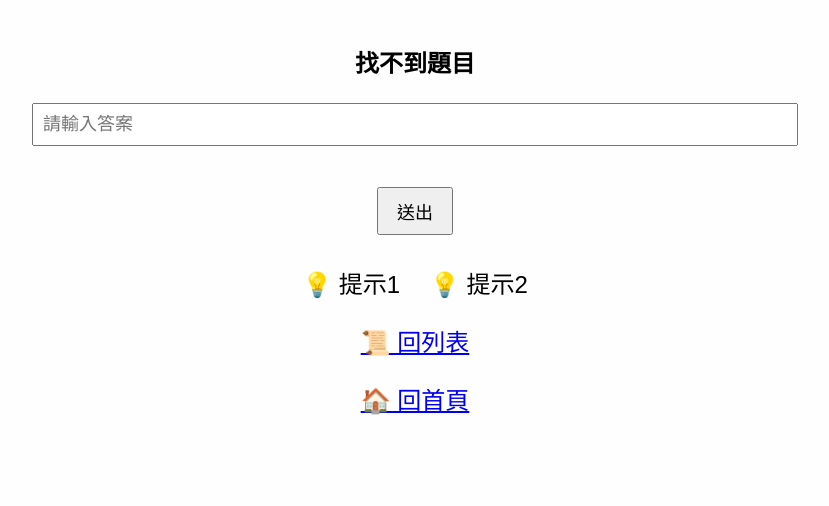
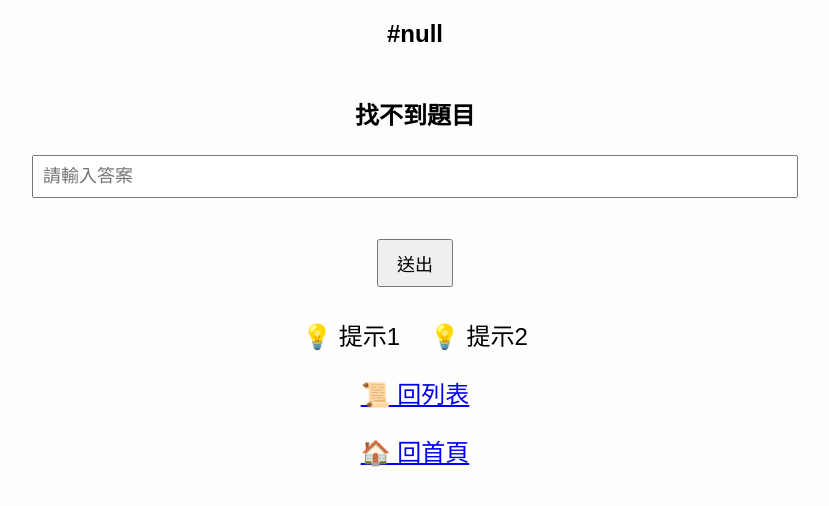
Before and after one commit to w15831/Miyu, a plain HTML site: page individual.html in a window 1280 px wide. Shown: the whole page, without its empty margins (225-1054 px from the left). Drawn offline with Linux system fonts and the light colour scheme.

Commit message:
Update individual.html
新增題號顯示

```diff
--- a/individual.html
+++ b/individual.html
@@ -12,6 +12,9 @@
     let currentRiddle = null;
 
     document.addEventListener('DOMContentLoaded', async () => {
+      const no = new URLSearchParams(location.search).get('no');
+      document.getElementById('riddleId').textContent = `#${no}`;
+
       const res = await fetch('只醉今謎.json');
       const data = await res.json();
       currentRiddle = data.find(r => r.id === id);
@@ -79,6 +82,7 @@
   </style>
 </head>
 <body>
+  <div id="riddleId" style="font-size: 24px; font-weight: bold; margin-bottom: 1em;"></div>
   <div id="riddle">載入中...</div>
   <input type="text" id="answerInput" placeholder="請輸入答案">
   <br>
```
